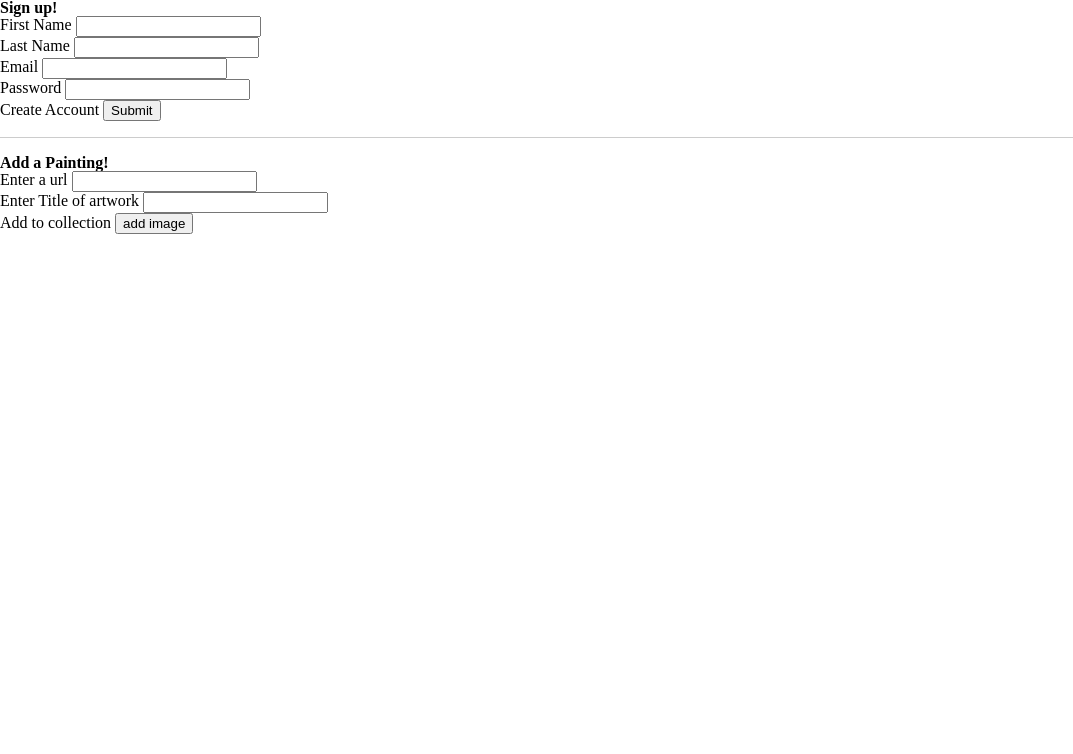
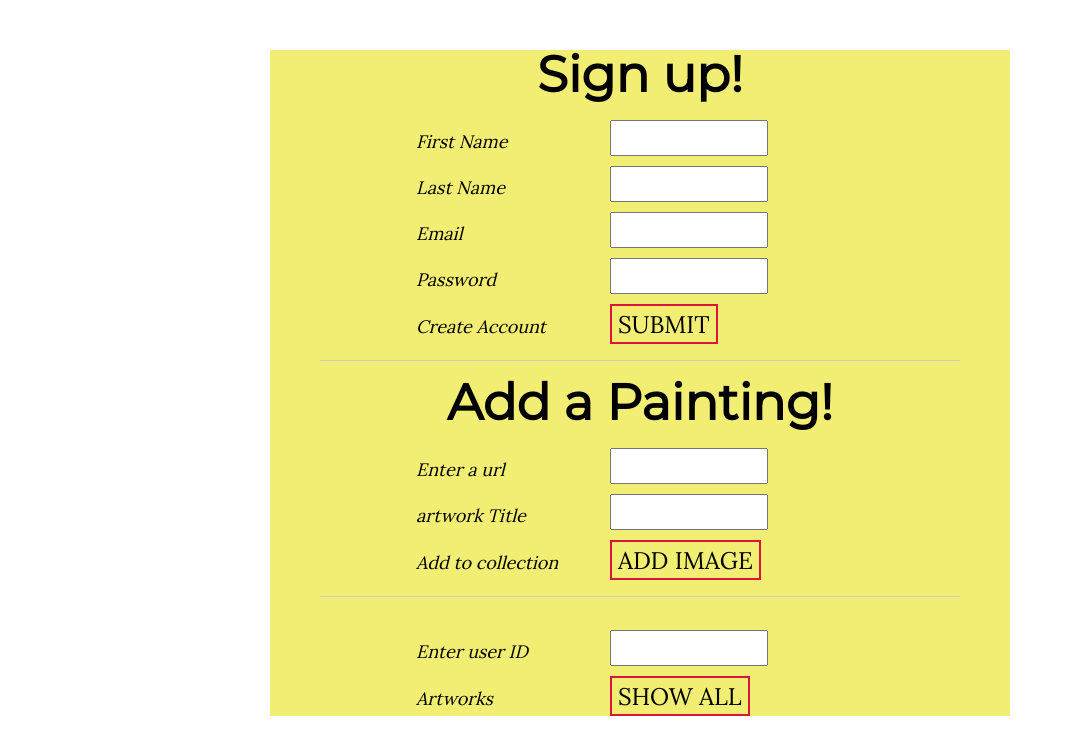
Before and after one commit to amyeckert/fe101, a plain HTML site: page json-ajax/index.html in a window 1280 px wide. Shown: the whole page, without its empty margins (0-1073 px from the left). Drawn offline with nearby package versions, Linux system fonts and the light colour scheme.

Commit message:
added show art form and button

```diff
--- a/json-ajax/css/main.css
+++ b/json-ajax/css/main.css
@@ -2,6 +2,70 @@ body {
 	width: 100%;
 	height:100vh;
 	margin: 0 auto;
-	// background-image: url("http://images.huffingtonpost.com/2012-08-18-GorillaSilverback6.jpg");
-	// background-color: pink;
+	/*background-image: url("http://images.huffingtonpost.com/2012-08-18-GorillaSilverback6.jpg");*/
 }
+.wrapper {
+	width: 50%;
+	margin: 50px auto;
+	padding: 0 50px;
+	background-color: hsla(58, 83%, 50%, 0.6);
+}
+h2 {
+	font-family: 'Montserrat', sans-serif;
+	font-size: 50px;
+	width: 100%;
+	text-align: center;
+	margin: 0 auto 20px auto;
+
+}
+form {
+	width: 70%;
+	margin: 0 auto;
+	font-family: 'Lora', serif;
+	font-style: italic;
+	font-size: 18px;
+
+}
+label {
+	display: inline-block;
+	width: 40%;
+	margin: 0 10px 0 0 ;
+}
+input {
+	height: 30px;
+	width: 150px;
+	margin-bottom: 10px;
+	font-family: 'Lora', serif;
+	font-size: 20px;
+}
+button {
+ 	height: 40px;
+ 	border: 2px solid crimson;
+ 	font-family: 'Lora', serif;
+ 	text-transform: uppercase;
+ 	background-color: transparent;
+ 	font-size: 24px;
+}
+.artworks {
+	width: 100%;
+	margin: 2rem auto;
+}
+
+#art {
+	width: 100%;
+	display: -webkit-flex;
+   	display: flex;
+    -webkit-flex-direction: row;
+    flex-flow: row wrap;
+    justify-content: center;
+
+
+}
+.art-item {
+	flex: 0 1 auto;
+	margin: 5px 10px;
+
+}
+img {
+	max-height: 100px;
+}
--- a/json-ajax/index.html
+++ b/json-ajax/index.html
@@ -6,13 +6,15 @@
 		<title>title</title>
 		<link rel="stylesheet" href="css/reset.css">
 		<link rel="stylesheet" href="css/main.css">
+		<link href="https://fonts.googleapis.com/css?family=Lora|Montserrat" rel="stylesheet">
 		<script src="https://ajax.googleapis.com/ajax/libs/jquery/3.1.0/jquery.min.js"></script>
 		<script src="js/art-share.js"></script>
 		<script src="js/main.js"></script>
+
 	</head>
 	<body class="image">
 
-	<div>
+	<div class='wrapper'>
 		<h2>Sign up!</h2>
 		<form action="#" method="post" id="sign-up">
 
@@ -39,13 +41,28 @@
 			<label>Enter a url</label>
 			<input type="text" name="url" id='url'><br>
 
-			<label>Enter Title of artwork</label>
+			<label>artwork Title</label>
 			<input type="text" name="title" id='title'><br>
 
 			<label>Add to collection</label>
 			<button type="submit" name="" value="">add image</button><br>
 		</form>
-	</div>
+		<hr>
+		<div class="artworks">
+			<form action="#" method="post" id="show-art">
+				<label>Enter user ID</label>
+				<input type="text" name="user-id" id="user-id">
+				<label>Artworks</label>
+				<button class="show-art" type="submit" name="artworks" value="List works by this member">show all</button>
+			</form>
+
+			<div id="art">
+
+			</div>
+		</div>
+
+
+	</div> <!-- close wrapper -->
 
 	</body>
 </html>
--- a/json-ajax/js/art-share.js
+++ b/json-ajax/js/art-share.js
@@ -81,7 +81,7 @@ var listPaintings = function(userId){
 
 		for(var i = 0; i < response.result.length; i++){
 			console.log(response.result[i].image_url);
-			$('#art').append('<img src="' + response.result[i].image_url + '">');
+			$('#art').append('<div class="art-item"><img src="' + response.result[i].image_url + '"></div');
 		}
 
 	}).fail(function(response){
--- a/json-ajax/js/main.js
+++ b/json-ajax/js/main.js
@@ -4,6 +4,9 @@ $(document).ready(function(e) {
 	var userForm = document.getElementById('sign-up');
 	var art = document.getElementById('add-image');
 	const myId = 767;
+	var userId = 0;
+	var listOfArt = document.getElementById('show-art');
+
 
 
 
@@ -17,11 +20,12 @@ $(document).ready(function(e) {
 		var email = $('#email').val();
 		var password = $('#pword').val();
 		// store
-		// var newUser = [firstName, lastName, email, password];
+		var newUser = [firstName, lastName, email, password];
 
 		console.log('created new user!');
 
 		createUser(firstName, lastName, email, password);
+		console.table(newUser);
 
 	});
 
@@ -39,9 +43,20 @@ $(document).ready(function(e) {
 		addPainting(myId, url, title);
 
 	});
+	// listArtworks
+	listOfArt.addEventListener('submit', function(event){
+		event.preventDefault();
+		//get user by ID
+		var userId = $('#user-id').val();
+		console.log(userId);
+
+		listPaintings(userId);
+
+	});
 
 
 // http://images.huffingtonpost.com/2012-08-18-GorillaSilverback6.jpg
+// https://4.bp.blogspot.com/-LiAlf8oX1sU/UPQQyvOcP2I/AAAAAAAAEck/wmZk4jgN1VY/s1600/biscuit+doughnuts.jpg
 
 
 
```
Also changed, not shown: assignments/ECKERT-js-AJAX.js (+7 -0 lines).
